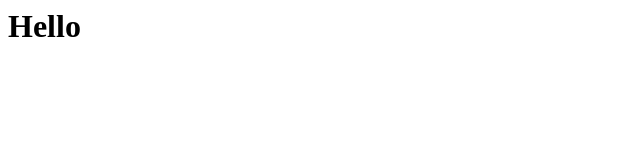
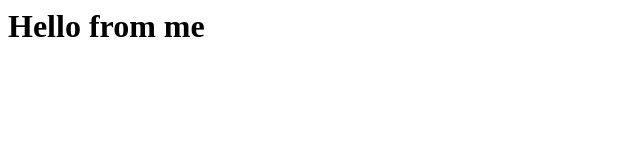
Before and after one commit to oriversSWO/skills-code-with-codespaces, a plain HTML site: page index.html in a window 1280 px wide. Shown: the whole page, without its empty margins (0-640 px from the left). Drawn offline with Linux system fonts and the light colour scheme.

Commit message:
Change hello message

```diff
--- a/index.html
+++ b/index.html
@@ -1,3 +1,3 @@
 <html>
-  <h1>Hello</h1>
+  <h1>Hello from me</h1>
 </html>
```
